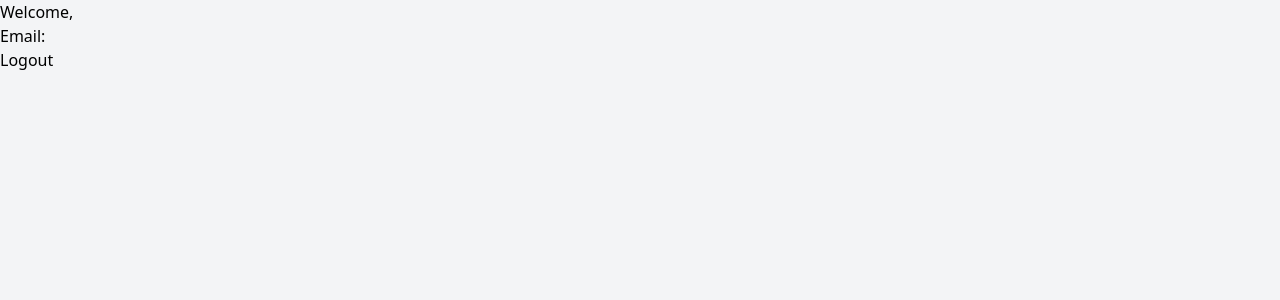
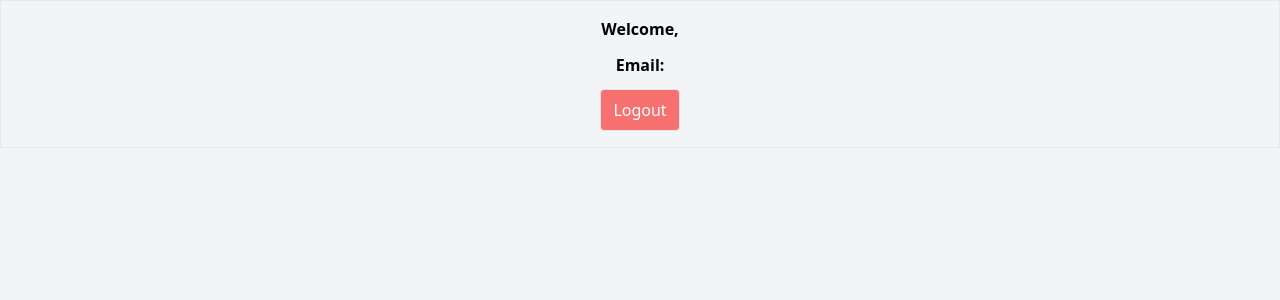
Before and after one commit to PARASMANI-KHUNTE/ChatApplication, a React (Vite) app in the folder Client/: page /home in a window 1280 px wide. Shown: the top 300 px of the page. Built offline with nearby package versions, Linux system fonts and the light colour scheme; sample sign-in values are in the browser's storage.

Commit message:
added css in user profile

```diff
--- a/Client/src/components/Logout.jsx
+++ b/Client/src/components/Logout.jsx
@@ -8,7 +8,7 @@ const Logout = () => {
     dispatch(logout());
   };
 
-  return <button onClick={handleLogout}>Logout</button>;
+  return <button className='rounded border w-20 bg-red-400 text-white p-2 hover:bg-red-500 hover:shadow-md transition' onClick={handleLogout}>Logout</button>;
 };
 
 export default Logout;
--- a/Client/src/components/UserProfile.jsx
+++ b/Client/src/components/UserProfile.jsx
@@ -12,9 +12,9 @@ const UserProfile = () => {
     }
   }, [isAuthenticated, navigate]);
   return (
-    <div>
-      <h1>Welcome, {name}</h1>
-      <p>Email: {email}</p>
+    <div className='p-4 border flex flex-col  items-center gap-3'>
+      <h1 className='font-bold'>Welcome, <span className='text-blue-500'>{name}</span></h1>
+      <p className='font-bold'>Email: <span className='text-blue-500'>{email}</span> </p>
       < Logout />
     </div>
   );
```
